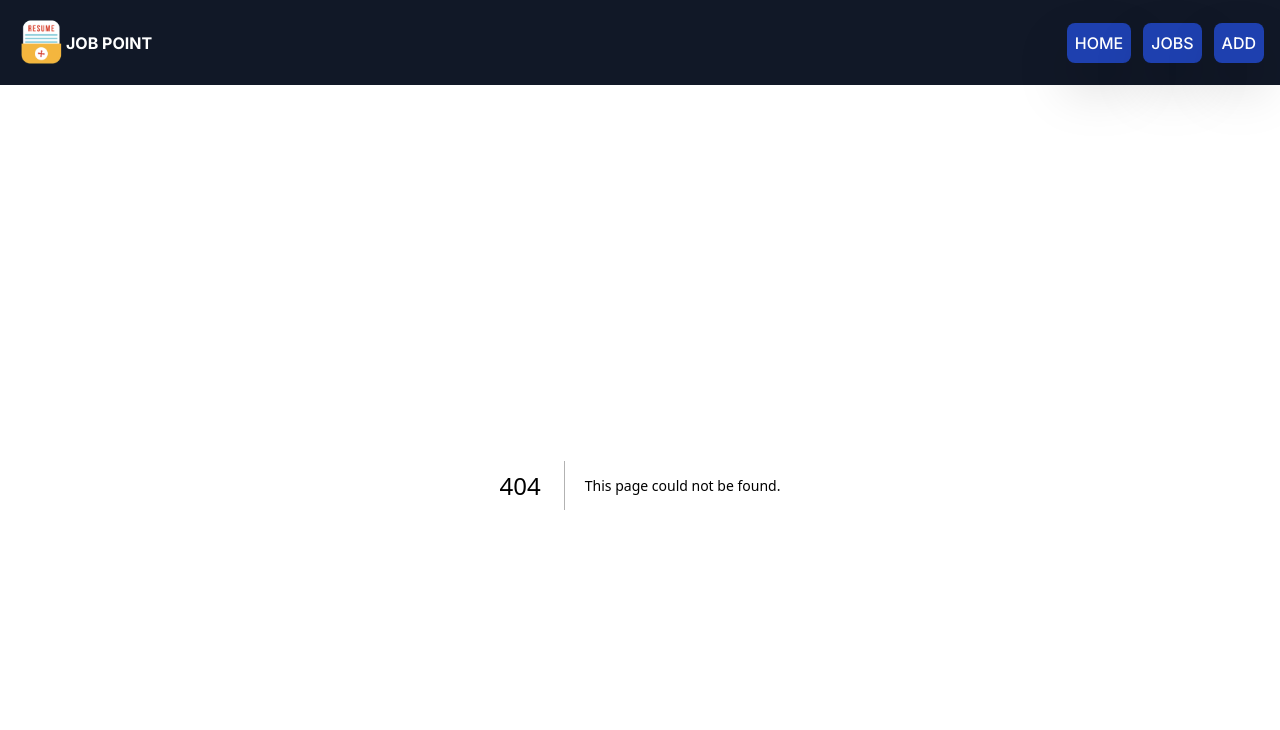
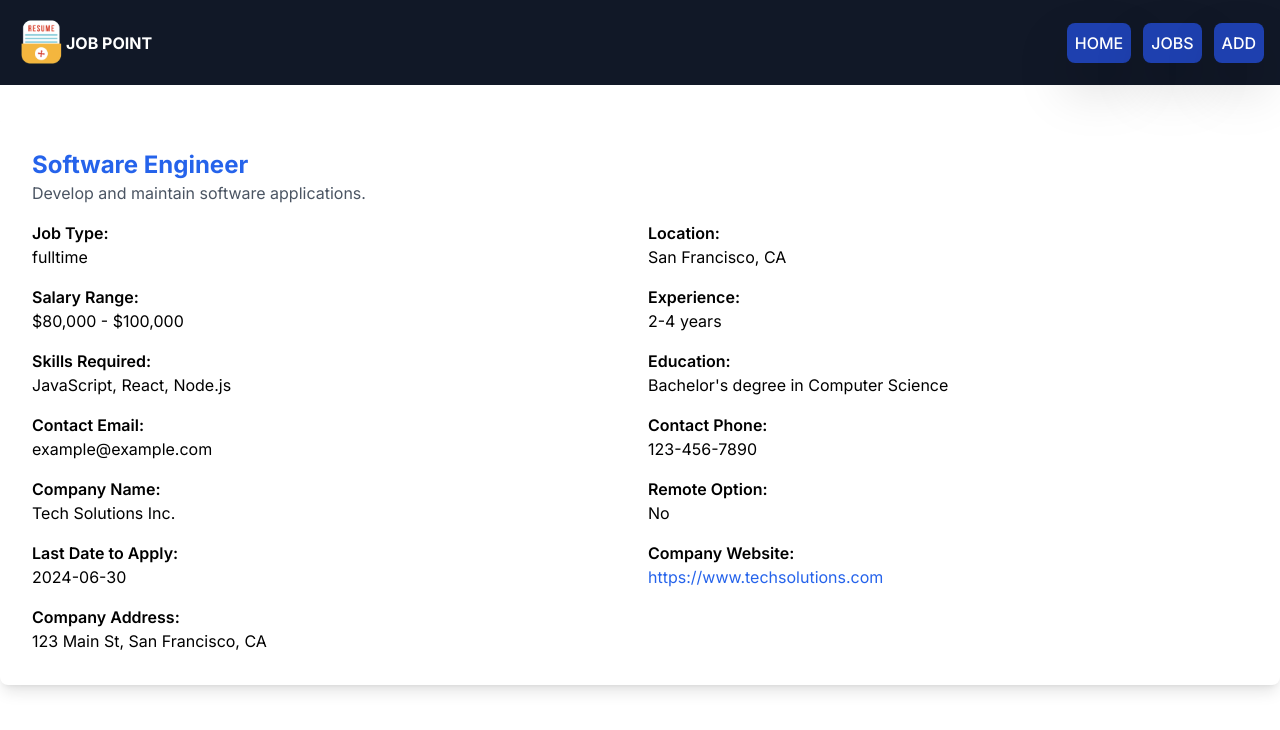
Before and after one commit to anupam1411/job-junction-central, a Next.js app: page /allJobs/1 in a window 1280 px wide. Before the commit this address had no page. Shown: the top 730 px of the page. Built offline with nearby package versions, Linux system fonts and the light colour scheme.

Commit message:
I am so happy to announce that i finally understood how to make an api endpoint in nextjs and have made significant progess in this project

```diff
--- a/app/addJob/page.js
+++ b/app/addJob/page.js
@@ -2,14 +2,14 @@
 import React, { useState } from "react";
 import JobForm from "@/components/JobForm";
 import { useRouter } from "next/navigation";
+import axios from "axios";
 
 function Page() {
-  const router = useRouter();
   const [formData, setFormData] = useState({
     jobTitle: "",
     description: "",
     location: "",
-    remoteOption: "____",
+    remoteOption: false,
     jobType: "fulltime",
     salaryRange: "",
     skillsRequired: "",
@@ -24,13 +24,15 @@ function Page() {
     companyAddress: "",
   });
 
+  const router = useRouter();
+
   const handleSubmit = async (event) => {
     event.preventDefault();
 
     try {
       // Fetch the current jobs to get the maximum ID
-      const jobsResponse = await fetch("http://localhost:8000/Jobs");
-      const jobs = await jobsResponse.json();
+      const jobsResponse = await axios.get("/api/jobs");
+      const jobs = jobsResponse.data;
       const maxId = jobs.reduce(
         (max, job) => Math.max(max, parseInt(job.id)),
         0
@@ -39,20 +41,16 @@ function Page() {
       // Increment the maximum ID by 1 for the new job
       const newJobId = maxId + 1;
 
-      const postResponse = await fetch("http://localhost:8000/Jobs", {
-        method: "POST",
-        headers: {
-          "Content-Type": "application/json",
-        },
-        body: JSON.stringify({ ...formData, id: newJobId }), // Include the new ID in the request body
-      });
+      const newJob = { ...formData, id: newJobId };
 
-      if (!postResponse.ok) {
+      // Post the new job
+      const postResponse = await axios.post("/api/jobs", newJob);
+
+      if (postResponse.status !== 201) {
         throw new Error("Failed to add job");
       }
 
       setFormData({
-        // Reset form data after successful submission
         jobTitle: "",
         description: "",
         location: "",
@@ -134,7 +132,7 @@ export default Page;
 //     event.preventDefault();
 
 //     try {
-//       const response = await fetch("http://localhost:8000/Jobs", {
+//       const response = await fetch("/api/jobs", {
 //         method: "POST",
 //         headers: {
 //           "Content-Type": "application/json",
--- /dev/null
+++ b/app/allJobs/[jobID]/page.js
@@ -0,0 +1,101 @@
+"use client";
+import React, { useState, useEffect } from "react";
+import axios from "axios";
+import Link from "next/link";
+
+function JobPage({ params }) {
+  const jobApi = "/api/jobs/";
+  const [job, setJob] = useState(null);
+
+  useEffect(() => {
+    const fetchData = async () => {
+      await axios.get(jobApi).then((res) => {
+        const jobData = res.data.find(
+          (job) => job.id === parseInt(params.jobID)
+        );
+        console.log(jobData);
+        setJob(jobData);
+      });
+    };
+    fetchData();
+  }, [params.jobID]);
+
+  if (!job) {
+    return <div className="text-center">Loading...</div>;
+  }
+
+  return (
+    <div className="container mx-auto my-8 p-4 bg-white shadow-lg rounded-lg">
+      <div key={params.jobID} className="p-4">
+        <Link
+          href={`allJobs/${params.jobID}`}
+          className="text-2xl font-bold text-blue-600 hover:underline"
+        >
+          {job.jobTitle}
+        </Link>
+        <p className="text-gray-600 mb-4">{job.description}</p>
+        <div className="grid grid-cols-1 md:grid-cols-2 gap-4">
+          <div>
+            <p className="font-semibold">Job Type:</p>
+            <p>{job.jobType}</p>
+          </div>
+          <div>
+            <p className="font-semibold">Location:</p>
+            <p>{job.location}</p>
+          </div>
+          <div>
+            <p className="font-semibold">Salary Range:</p>
+            <p>{job.salaryRange}</p>
+          </div>
+          <div>
+            <p className="font-semibold">Experience:</p>
+            <p>{job.experience}</p>
+          </div>
+          <div>
+            <p className="font-semibold">Skills Required:</p>
+            <p>{job.skillsRequired}</p>
+          </div>
+          <div>
+            <p className="font-semibold">Education:</p>
+            <p>{job.education}</p>
+          </div>
+          <div>
+            <p className="font-semibold">Contact Email:</p>
+            <p>{job.contactEmail}</p>
+          </div>
+          <div>
+            <p className="font-semibold">Contact Phone:</p>
+            <p>{job.contactPhone}</p>
+          </div>
+          <div>
+            <p className="font-semibold">Company Name:</p>
+            <p>{job.companyName}</p>
+          </div>
+          <div>
+            <p className="font-semibold">Remote Option:</p>
+            <p>{job.remoteOption ? "Yes" : "No"}</p>
+          </div>
+          <div>
+            <p className="font-semibold">Last Date to Apply:</p>
+            <p>{job.lastDateToApply}</p>
+          </div>
+          <div>
+            <p className="font-semibold">Company Website:</p>
+            <Link
+              href={job.companyWebsite}
+              className="text-blue-600 hover:underline"
+            >
+              {job.companyWebsite}
+            </Link>
+          </div>
+          <div>
+            <p className="font-semibold">Company Address:</p>
+            <p>{job.companyAddress}</p>
+          </div>
+        </div>
+      </div>
+    </div>
+  );
+}
+
+export default JobPage;
--- a/app/api/jobs/route.js
+++ b/app/api/jobs/route.js
@@ -1,4 +1,4 @@
-// pages/api/jobs.js
+import { NextResponse } from "next/server";
 
 const jobsData = [
   {
@@ -117,11 +117,11 @@ const jobsData = [
     companyAddress: "987 Cedar St, Miami, FL",
   },
 ];
-export default function handler(req, res) {
-  if (req.method === "GET") {
-    res.status(200).json(jobsData);
-  } else {
-    res.setHeader("Allow", ["GET"]);
-    res.status(405).end(`Method ${req.method} Not Allowed`);
-  }
+export async function GET(request) {
+  return NextResponse.json(jobsData);
 }
+export async function POST(request) {
+  const newJob = await request.json();
+  jobsData.push(newJob);
+  return NextResponse.json(newJob, { status: 201 });
+}
--- a/components/jobListing.jsx
+++ b/components/jobListing.jsx
@@ -6,28 +6,25 @@ function JobListing({ job }) {
 
   return (
     <div className="m-1">
-      {" "}
       <li
         key={job.id}
-        className="m-2 sm:w-[30vw] sm:max-h-[60vh] w-[85vw] h-fit min-h-[30vh] text-sm bg-gray-200 p-4 rounded-md"
+        className="m-2 sm:w-[30vw]  w-[85vw] h-fit min-h-[30vh] text-sm bg-gray-200 p-4 rounded-md"
       >
         <Link href={`allJobs/${job.id}`} job={job}>
           <p className="text-gray-800 font-semibold">{job.jobTitle}</p>
         </Link>
-        <p>{job.id}</p>
+        <p>{job.id}</p> <p className="text-gray-600">{job.description}</p>
         <p className="mr-4">Job Type: {job.jobType}</p>
         <div className="flex flex-wrap mt-2">
+          <p>Company Name: {job.companyName}</p>
           <p className="mr-4">Salary Range: {job.salaryRange}</p>
-          <p className="mr-4">Location: {job.location}</p>
           <p className="mr-4">Experience: {job.experience}</p>
           <p className="mr-4">Skills Required: {job.skillsRequired}</p>
         </div>
         {showMore && (
           <div className="mt-2">
             <p className="mr-4">Education: {job.education}</p>
-            <p>Contact Email: {job.contactEmail}</p>
-            <p>Contact Phone: {job.contactPhone}</p>
-            <p>Company Name: {job.companyName}</p>
+
             <p>Remote Option: {job.remoteOption ? "Yes" : "No"}</p>
             <p>Last Date to Apply: {job.lastDateToApply}</p>
             <p>
@@ -36,11 +33,8 @@ function JobListing({ job }) {
                 {job.companyWebsite}
               </Link>
             </p>
-            <p className="text-gray-600">{job.description}</p>
-            <p>Company Address: {job.companyAddress}</p>
           </div>
         )}
-
         <button onClick={() => setShowMore(!showMore)}>
           {showMore ? "Show Less" : "Show More"}
         </button>
--- a/components/jobListings.jsx
+++ b/components/jobListings.jsx
@@ -1,17 +1,17 @@
 "use client";
 import React, { useState, useEffect } from "react";
 import JobListing from "@/components/jobListing";
-const jobApi = "http://localhost:8000/Jobs";
+import Link from "next/link";
+import axios from "axios";
+
+const jobApi = "/api/jobs";
 function JobListings() {
   const [Jobs, setJobs] = useState([]);
   const [latestJobId, setLatestJobId] = useState(0);
   useEffect(() => {
     const fetchData = async () => {
-      const result = await fetch(jobApi);
-
-      const Jobs = result.json().then((json) => {
-        console.log(json);
-        setJobs(json);
+      await axios.get(jobApi).then((res) => {
+        setJobs(res.data);
       });
     };
     fetchData();
@@ -21,7 +21,10 @@ function JobListings() {
     <div>
       <ul className=" flex justify-center flex-wrap">
         {Jobs.map((job) => (
-          <JobListing className="" key={job.id} job={job} />
+          <div key={job.id}>
+            <JobListing className="" key={job.id} job={job} />
+            <Link href={`/allJobs/${job.id}`}>Show More</Link>
+          </div>
         ))}
       </ul>
     </div>
--- a/package.json
+++ b/package.json
@@ -6,12 +6,12 @@
     "build": "next build",
     "start": "next start",
     "lint": "next lint",
-    "dev": "concurrently \"npm run json-server\" \"next dev\"",
+    "dev": "next dev",
     "json-server": "json-server --watch assets/jobList.json --port 8000"
   },
   "dependencies": {
+    "axios": "^1.7.2",
     "concurrently": "^8.2.2",
-    "json-server": "^1.0.0-alpha.23",
     "next": "14.2.3",
     "react": "^18",
     "react-dom": "^18"
```
Also changed, not shown: 1 other file (tests, documents, lock files or other folders).
